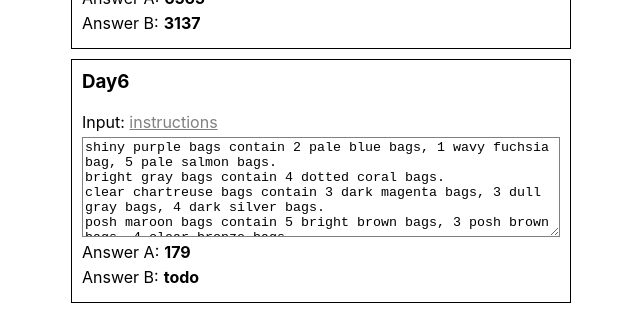
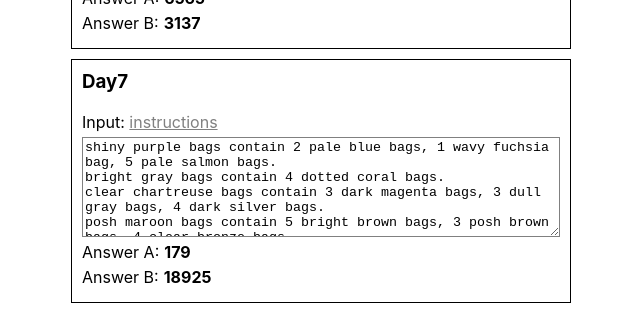
Before and after one commit to danielzotti/advent-of-code-2020, a React (Create React App) app: page / in a window 1280 px wide. Shown: the part 1545-1855 px from the top of the page, without its empty margins (319-959 px from the left). Built offline with nearby package versions, Linux system fonts and the light colour scheme.

Commit message:
Day7 part B completed

```diff
--- a/src/days/Day7/Day7.inputs.ts
+++ b/src/days/Day7/Day7.inputs.ts
@@ -1,10 +1,10 @@
-export interface Bag {
-  key: string;
-  value?: number;
-  children: Array<Bag>;
+export interface BagTree {
+  [key: string]: {
+    [child: string]: number
+  } | {};
 }
 
-export const bagToFind = 'shiny gold';
+export const shinyGoldBag = 'shiny gold';
 
 export const inputTest = `light red bags contain 1 bright white bag, 2 muted yellow bags.
 dark orange bags contain 3 bright white bags, 4 muted yellow bags.
@@ -16,6 +16,13 @@ vibrant plum bags contain 5 faded blue bags, 6 dotted black bags.
 faded blue bags contain no other bags.
 dotted black bags contain no other bags.`;
 
+export const inputTest2 = `shiny gold bags contain 2 dark red bags.
+dark red bags contain 2 dark orange bags.
+dark orange bags contain 2 dark yellow bags.
+dark yellow bags contain 2 dark green bags.
+dark green bags contain 2 dark blue bags.
+dark blue bags contain 2 dark violet bags.
+dark violet bags contain no other bags.`
 
 export const input = `shiny purple bags contain 2 pale blue bags, 1 wavy fuchsia bag, 5 pale salmon bags.
 bright gray bags contain 4 dotted coral bags.
--- a/src/days/Day7/Day7.tsx
+++ b/src/days/Day7/Day7.tsx
@@ -1,73 +1,85 @@
 import React from 'react';
-import {
-  Bag, bagToFind,
-  input, inputTest
-} from './Day7.inputs';
+import { shinyGoldBag, BagTree, input, inputTest2, inputTest } from './Day7.inputs';
 import { DayItem } from '../../shared/DayItem';
 
-const regexp = /(?<key>.+) bags contain (?<values>.+ bags?,?)\./gm;
-const regexpForValues = /no other bags|(?<number>\d+) (?<key>.+) bags?/gm;
+// Regular Expressions to read the rules
+const regexpForRule = /(?<color>.+) bags contain (?<values>.+ bags?,?)\./gm;
+const regexpForInternalValues = /no other bags|(?<quantity>\d+) (?<innerColor>.+) bags?/gm;
 
 const inputItems = input.split('\n');
 // const inputItems = inputTest.split('\n');
+// const inputItems = inputTest2.split('\n');
 
-const mapBagsTree = (inputItems: Array<string>) => {
-  const bags: Array<Bag> = inputItems.reduce((acc, el) => {
+const bagTree = (inputItems: Array<string>) => {
+  const bagTree: BagTree = inputItems.reduce((tree, rule) => {
+
     // el = 'light red bags contain 1 bright white bag, 2 muted yellow bags.'
-    const matches = el.matchAll(regexp);
+    const matches = rule.matchAll(regexpForRule);
 
     const match = [...matches][0]?.groups;
     if(!match) {
-      return [];
+      return {};
     }
-    // key: 'light red'
+    // color: 'light red'
     // values: '1 bright white bag, 2 muted yellow bags
-    const { key, values } = match;
-    const valueList = values.split(', ').reduce((acc, el) => {
+    const { color, values } = match;
+
+    const innerTree = values.split(', ').reduce((innerTree, el) => {
       // el: '1 bright white bag'
-      const matches = el.matchAll(regexpForValues);
+      const matches = el.matchAll(regexpForInternalValues);
       const match = [...matches][0]?.groups;
       if(!match) {
         return [];
       }
-      const { key, number } = match;
-      const item = key && number ? { key, value: parseInt(number, 10) } : null;
-      return item && acc ? (acc ? [...acc, item] : [item]) : [];
-    }, [] as any);
-    return [
-      ...acc,
-      {
-        key,
-        children: valueList ? valueList : null
-      }
-    ];
-  }, [] as any);
-  // console.log((bags));
-  return bags;
+      // -> quantity = 1
+      // -> innerColor = 'bright white'
+      const { innerColor, quantity } = match;
+
+      return {
+        ...innerTree,
+        ...(innerColor && quantity) && { [innerColor]: parseInt(quantity, 10) }
+      };
+    }, {} as BagTree | {});
+    return {
+      ...tree,
+      [color]: innerTree
+    };
+  }, {});
+  return bagTree;
 };
 
-const countBags = (inputItems: Array<string>) => {
-  const bags: Array<Bag> = mapBagsTree(inputItems);
+const countBagsWhichHaveShinyGoldInside = (inputItems: Array<string>) => {
 
-  let currentRes = bags.filter(b => b.children.map(c => c.key).includes(bagToFind));
+  const bags: BagTree = bagTree(inputItems);
+
+  let currentRes = Object.keys(bags).filter(b => Object.keys(bags[b]).includes(shinyGoldBag));
   let res = [...currentRes];
+  while(currentRes.length > 0) {
+    currentRes = Object.entries(bags).reduce((acc, [key, values]) => Object.keys(values).find(b => currentRes.includes(b)) ? [...acc, key] : acc, [] as any);
+    res = [...res, ...currentRes];
+  }
+  return [...new Set(res)].length;
 
-  while(currentRes.length > 0) {
-    currentRes = bags.reduce((bags, bag) => bag.children.find(b => currentRes.map(i => i.key).includes(b.key)) ? [...bags, bag] : bags, [] as any);
-    res = [...res, ...currentRes];
-    // console.log({ currentRes })
-    // console.log({ res })
-  }
-  return [...new Set([...res].map(i => i.key))].length;
+};
+
+const countInnerBags = (bag: string, bags: BagTree): number => {
+  return bags[bag] ? Object.entries(bags[bag]).reduce((count, [innerBagKey, quantity]) => {
+    return count + quantity * countInnerBags(innerBagKey, bags);
+  }, 1) : 1;
+};
+
+const countBagsInsideShinyGold = (inputItems: Array<string>) => {
+  const bags = bagTree(inputItems);
+  return countInnerBags(shinyGoldBag, bags) - 1;
 };
 
 export const Day7: React.FC = () => {
 
   return (
     <>
-      <DayItem day={ 6 } inputText={ input }>
-        <span key="partA">{ countBags(inputItems) }</span>
-        <span key="partB">todo</span>
+      <DayItem day={ 7 } inputText={ input }>
+        <span key="partA">{ countBagsWhichHaveShinyGoldInside(inputItems) }</span>
+        <span key="partB">{ countBagsInsideShinyGold(inputItems) }</span>
       </DayItem>
     </>
   );
```
